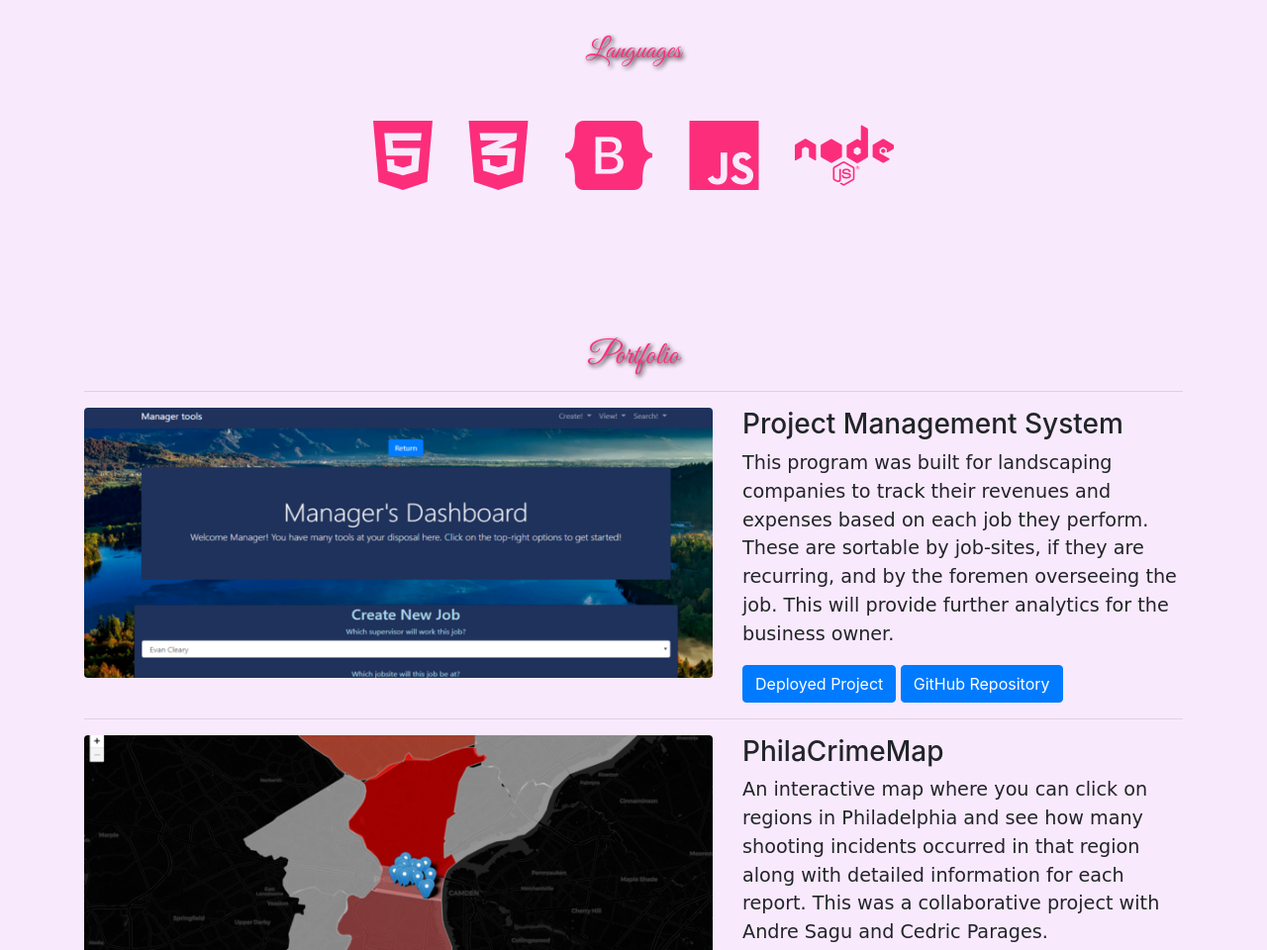
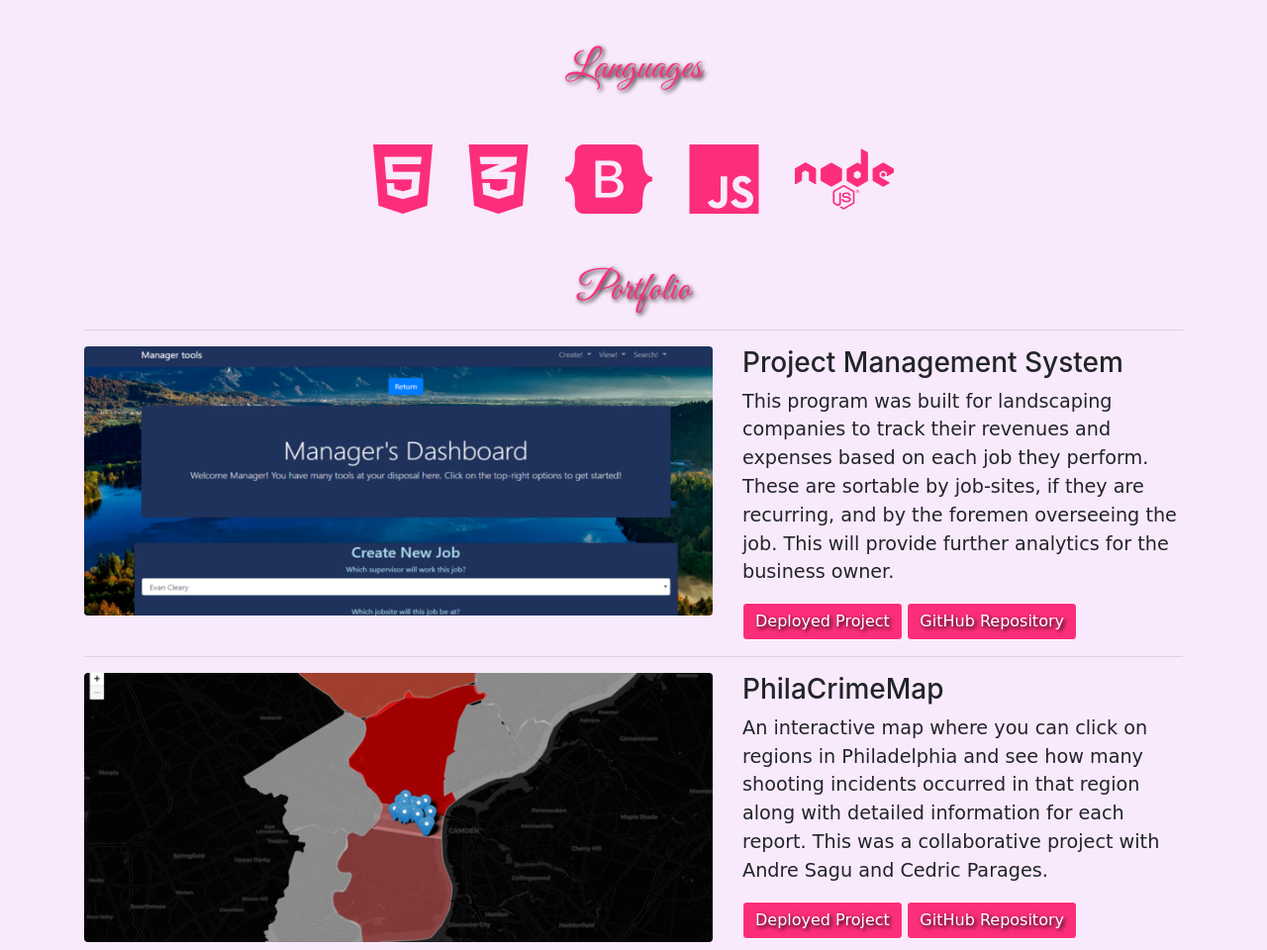
Before and after one commit to jessicamhunt/JMHportfolio, a plain HTML site: page index.html in a window 1280 px wide. Shown: the part 1473-2433 px from the top of the page at 99% size. Drawn offline with nearby package versions, Linux system fonts and the light colour scheme; a web font is replaced by a local one.

Commit message:
changed fonts, margin and padding

```diff
--- a/assets/css/style.css
+++ b/assets/css/style.css
@@ -8,10 +8,12 @@ p {
   font-size: 1.2rem;
 }
 
-h2 {
+h2,
+.contact,
+.lang {
   color: #fc2e7b;
   font-family: 'Great Vibes', cursive;
-  /* font-size: 3px; */
+  font-size: 2.5rem;
   text-shadow: 2px 2px 4px #000000;
 }
 /* ---------------------------------------------NAVBAR------------------------------------------------------------- */
@@ -114,7 +116,9 @@ header .overlay {
   text-shadow: 2px 2px 4px #000000;
 }
 
-#mark-is-a-fuckface {
+#mark-is-a-fuckface,
+#submit,
+.btn-primary {
   border: 1px solid white;
   color: white;
   background-color: #fc2e7b;
@@ -137,12 +141,6 @@ header .overlay {
   font-family: 'Rubik', sans-serif;
 }
 
-.text-uppercase,
-.lang {
-  color: #fc2e7b;
-  font-family: 'Great Vibes', cursive;
-  text-shadow: 2px 2px 4px #000000;
-}
 
 #menu {
   color: #ffffff;
--- a/index.html
+++ b/index.html
@@ -101,8 +101,8 @@
     </section>
 
     <!-- Portfolio -->
-    <section id="portfolio" class="portfolio my-5 pt-5">
-        <div class="container mb-3">
+    <section id="portfolio" class="portfolio m-5">
+        <div class="container">
             <div class="row align-items-center text-center mt-5">
                 <div class="col mx-auto">
                     <h2>Portfolio</h2>
@@ -123,8 +123,10 @@
                         each job
                         they perform. These are sortable by job-sites, if they are recurring, and by the
                         foremen overseeing the job. This will provide further analytics for the business owner.</p>
-                    <a class="btn btn-primary" href="https://thawing-falls-91414.herokuapp.com/" target="_blank">Deployed Project</a>
-                    <a class="btn btn-primary" href="https://github.com/jhunt1989/project_2" target="_blank">GitHub Repository</a>
+                    <a class="btn btn-primary" href="https://thawing-falls-91414.herokuapp.com/"
+                        target="_blank">Deployed Project</a>
+                    <a class="btn btn-primary" href="https://github.com/jhunt1989/project_2" target="_blank">GitHub
+                        Repository</a>
                 </div>
             </div>
             <!-- /.row -->
@@ -143,8 +145,10 @@
                     <p>An interactive map where you can click on regions in Philadelphia
                         and see how many shooting incidents occurred in that region along with detailed information
                         for each report. This was a collaborative project with Andre Sagu and Cedric Parages.</p>
-                    <a class="btn btn-primary" href="https://andresagu.github.io/projectOne/" target="_blank">Deployed Project</a>
-                    <a class="btn btn-primary" href="https://github.com/andresagu/projectOne/" target="_blank">GitHub Repository</a>
+                    <a class="btn btn-primary" href="https://andresagu.github.io/projectOne/" target="_blank">Deployed
+                        Project</a>
+                    <a class="btn btn-primary" href="https://github.com/andresagu/projectOne/" target="_blank">GitHub
+                        Repository</a>
                 </div>
             </div>
             <!-- /.row -->
@@ -163,8 +167,10 @@
                     <p>A command line interface storefront application using MySQL and Node.js.
                         Users can view items and purchase based on availability. The database will update accordingly.
                     </p>
-                    <a class="btn btn-primary" href="https://github.com/jhunt1989/bamazon" target="_blank">Deployed Project</a>
-                    <a class="btn btn-primary" href="https://github.com/jhunt1989/bamazon" target="_blank">GitHub Repository</a>
+                    <a class="btn btn-primary" href="https://github.com/jhunt1989/bamazon" target="_blank">Deployed
+                        Project</a>
+                    <a class="btn btn-primary" href="https://github.com/jhunt1989/bamazon" target="_blank">GitHub
+                        Repository</a>
                 </div>
             </div>
             <!-- /.row -->
@@ -184,12 +190,14 @@
                     <p>This application allows you to add customized train information
                         for any route you take daily. It will calculate the next train time and the minutes until
                         the next arrival. It is built with html, Bootstrap, Moment.js, and Firebase.</p>
-                    <a class="btn btn-primary"
-                        href="https://jhunt1989.github.io/firebase-homework7/traintime.html" target="_blank">Deployed Project</a>
-                    <a class="btn btn-primary" href="https://github.com/jhunt1989/firebase-homework7" target="_blank">GitHub
+                    <a class="btn btn-primary" href="https://jhunt1989.github.io/firebase-homework7/traintime.html"
+                        target="_blank">Deployed Project</a>
+                    <a class="btn btn-primary" href="https://github.com/jhunt1989/firebase-homework7"
+                        target="_blank">GitHub
                         Repository</a>
                 </div>
             </div>
+            <!-- /.row -->
 
             <hr>
 
@@ -204,70 +212,16 @@
                 <div class="col-md-5">
                     <h3>Giftastic</h3>
                     <p>This app calls on the GIPHY API and pulls 10 gifs for any TV show.
-                            You can use the pre-installed buttons or create your own button in the search engine.</p>
-                    <a class="btn btn-primary" href="https://jhunt1989.github.io/GifTastic/" target="_blank">Deployed Project</a>
-                    <a class="btn btn-primary" href="https://github.com/jhunt1989/GifTastic/" target="_blank">GitHub Repository</a>
+                        You can use the pre-installed buttons or create your own button in the search engine.</p>
+                    <a class="btn btn-primary" href="https://jhunt1989.github.io/GifTastic/" target="_blank">Deployed
+                        Project</a>
+                    <a class="btn btn-primary" href="https://github.com/jhunt1989/GifTastic/" target="_blank">GitHub
+                        Repository</a>
                 </div>
             </div>
             <!-- /.row -->
 
             <!-- <hr> -->
-            <!-- Featured Project Row -->
-
-            <!-- Project 1 -->
-            <!-- <div class="row align-items-center no-gutters mb-4 mb-lg-5">
-                <div class="col-xl-8 col-lg-7">
-                    <img class="img-fluid mt-5 mb-lg-0" src="assets\images\train.jpg" alt="">
-                </div>
-                <div class="col-xl-4 col-lg-5">
-                    <div class="featured-text text-center text-lg-left">
-                        <h4>Train Schedule</h4>
-                        <p class="text-black-50 mb-3">This application allows you to add customized train information
-                            for any route you take daily. It will calculate the next train time and the minutes until
-                            the next arrival. It is built with html, Bootstrap, Moment.js, and Firebase.</p>
-                        <a href="https://jhunt1989.github.io/firebase-homework7/traintime.html" target="_blank">Train
-                            Schedule GitHub io</a>
-                        <br>
-                        <a href="https://github.com/jhunt1989/firebase-homework7" target="_blank">Train Schedule
-                            GitHub</a>
-                    </div>
-                </div>
-            </div> -->
-
-            <!-- Project 2 -->
-            <!-- <div class="row align-items-center no-gutters mb-4 mb-lg-5">
-                <div class="col-xl-8 col-lg-7">
-                    <img class="img-fluid mb-3 mb-lg-0" src="assets/images/projectone_40.png" alt="">
-                </div>
-                <div class="col-xl-4 col-lg-5">
-                    <div class="featured-text text-center text-lg-left">
-                        <h4>PhilaCrimeMap</h4>
-                        <p class="text-black-50 mb-3">An interactive map where you can click on regions in Philadelphia
-                            and see how many shooting incidents occurred in that region along with detailed information
-                            for each report. This was a collaborative project with Andre Sagu and Cedric Parages.</p>
-                        <a href="https://andresagu.github.io/projectOne/" target="_blank">PhilaCrimeMap io</a>
-                        <br>
-                        <a href="https://github.com/andresagu/projectOne" target="_blank">PhilaCrimeMap GitHub</a>
-                    </div>
-                </div>
-            </div> -->
-
-            <!-- Project 3 -->
-            <!-- <div class="row align-items-center no-gutters mb-5 mb-lg-5">
-                <div class="col-xl-8 col-lg-7">
-                    <img class="img-fluid mb-3 mb-lg-0" src="assets/images/Screenshot_7_40.png" alt="">
-                </div>
-                <div class="col-xl-4 col-lg-5">
-                    <div class="featured-text text-center text-lg-left">
-                        <h4>Giftastic</h4>
-                        <p class="text-black-50 mb-3">This app calls on the GIPHY API and pulls 10 gifs for any TV show.
-                            You can use the pre-installed buttons or create your own button in the search engine.</p>
-                        <a href="https://jhunt1989.github.io/GifTastic/" target="_blank">Giftastic io</a>
-                        <br>
-                        <a href="https://github.com/jhunt1989/GifTastic" target="_blank">GifTastic GitHub</a>
-                    </div>
-                </div>
-            </div> -->
 
         </div>
     </section>
@@ -313,7 +267,7 @@
                     <div class="card py-4 h-100">
                         <div class="card-body text-center">
                             <i class="fas fa-file-pdf mb-2"></i>
-                            <h4 class="text-uppercase m-0">Resume</h4>
+                            <h4 class="contact m-0">Resume</h4>
                             <hr class="my-4">
                             <div class="small"><a href="assets/resume/2018 Resume.pdf" target="_blank">Resume</a></div>
                         </div>
@@ -324,7 +278,7 @@
                     <div class="card py-4 h-100">
                         <div class="card-body text-center">
                             <i class="fas fa-envelope mb-2"></i>
-                            <h4 class="text-uppercase m-0">Email</h4>
+                            <h4 class="contact m-0">Email</h4>
                             <hr class="my-4">
                             <div class="small"><a
                                     href="mailto:jessicamarilynhunt@gmail.com">jessicamarilynhunt@gmail.com</a></div>
@@ -337,7 +291,7 @@
                     <div class="card py-4 h-100">
                         <div class="card-body text-center">
                             <i class="fas fa-mobile-alt mb-2"></i>
-                            <h4 class="text-uppercase m-0">Phone</h4>
+                            <h4 class="m-0 contact">Phone</h4>
                             <hr class="my-4">
                             <div class="small">+1 (215) 626-1100</div>
                         </div>
```
